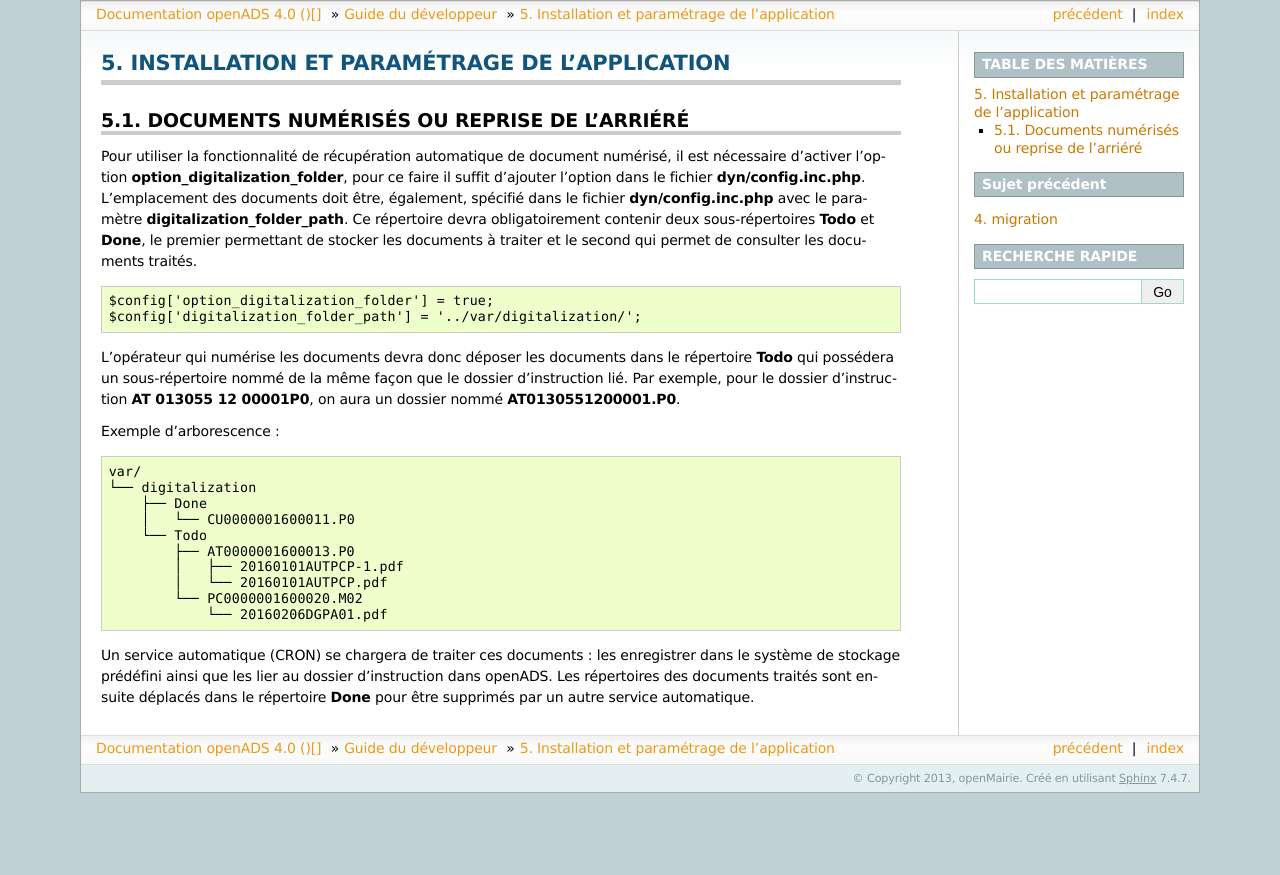
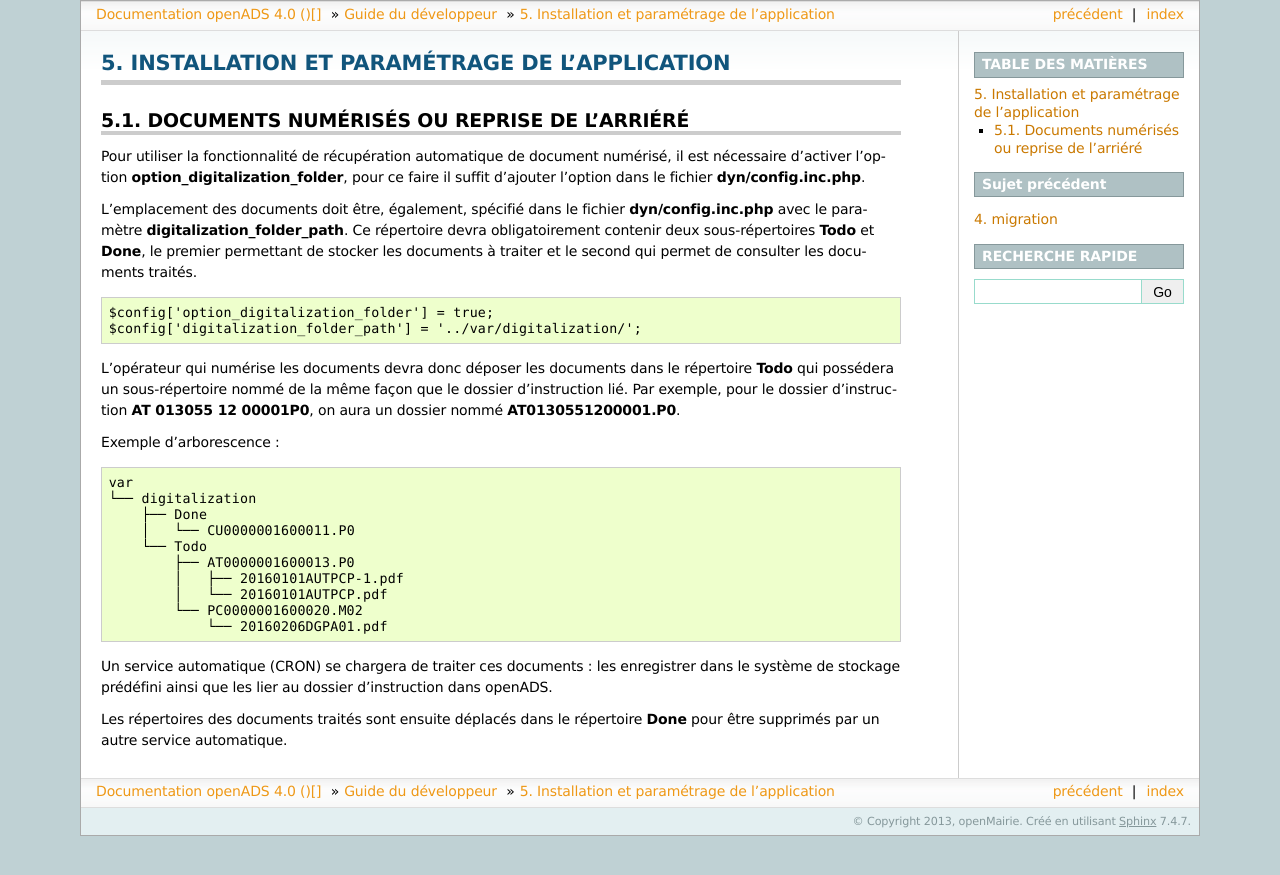
Before and after one commit to mpavaux/openads-documentation, a Sphinx documentation site: the page built from source/guide_developpeur/installation_parametrage.rst, in a window 1280 px wide. Shown: the top 875 px of the page. Built offline with Sphinx 7.4.7, drawn with Linux system fonts in a browser that asks for light colours.

Commit message:
* Amélioration de la mise en page.

```diff
--- a/source/guide_developpeur/installation_parametrage.rst
+++ b/source/guide_developpeur/installation_parametrage.rst
@@ -11,6 +11,7 @@
 ===========================================
 
 Pour utiliser la fonctionnalité de récupération automatique de document numérisé, il est nécessaire d'activer l'option **option_digitalization_folder**, pour ce faire il suffit d'ajouter l'option dans le fichier **dyn/config.inc.php**.
+
 L'emplacement des documents doit être, également, spécifié dans le fichier **dyn/config.inc.php** avec le paramètre **digitalization_folder_path**. Ce répertoire devra obligatoirement contenir deux sous-répertoires **Todo** et **Done**, le premier permettant de stocker les documents à traiter et le second qui permet de consulter les documents traités.
 
 .. code-block:: php
@@ -24,7 +25,7 @@
 
 .. code-block:: bash
 
-    var/
+    var
     └── digitalization
         ├── Done
         │   └── CU0000001600011.P0
@@ -36,4 +37,5 @@
                 └── 20160206DGPA01.pdf
 
 Un service automatique (CRON) se chargera de traiter ces documents : les enregistrer dans le système de stockage prédéfini ainsi que les lier au dossier d'instruction dans openADS.
+
 Les répertoires des documents traités sont ensuite déplacés dans le répertoire **Done** pour être supprimés par un autre service automatique.
```
